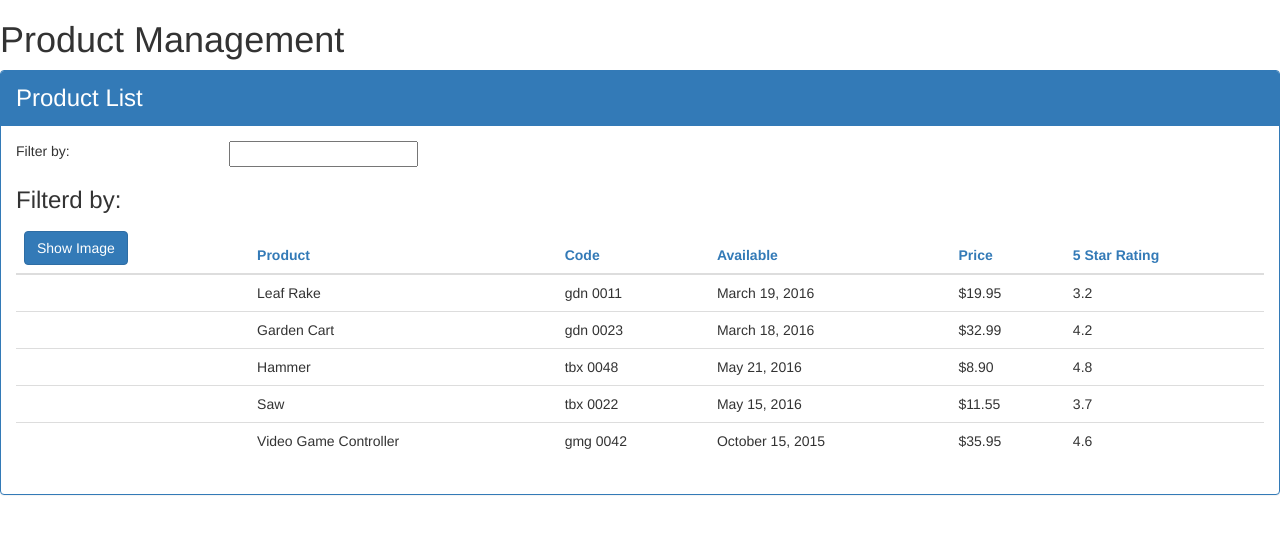
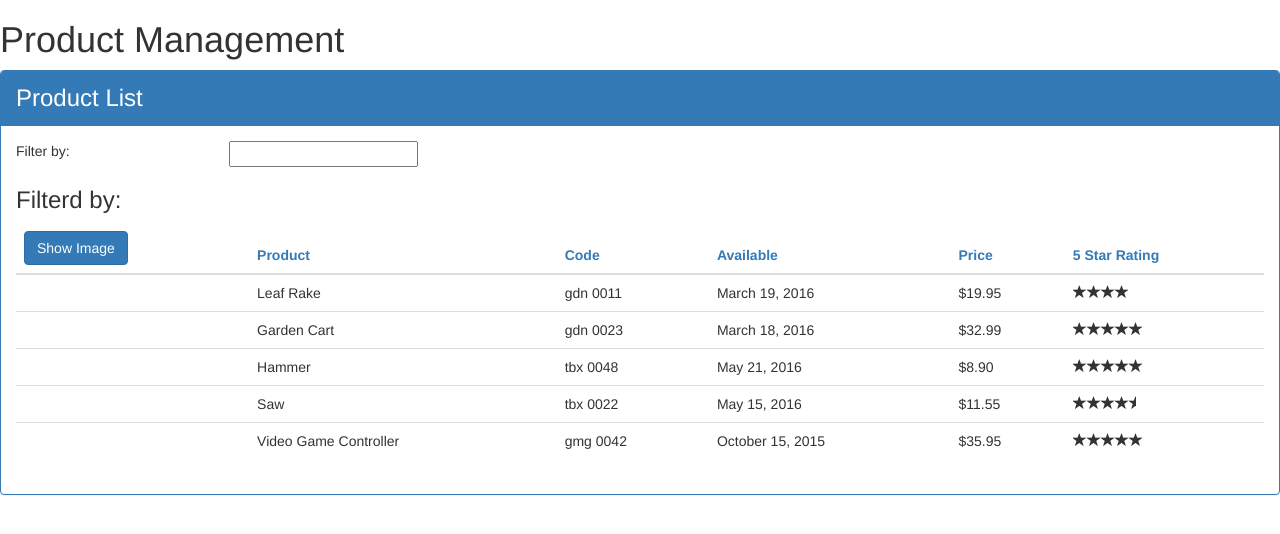
Before and after one commit to sanjanamadhulika/product-management, an Angular app: page / in a window 1280 px wide. Shown: the top 534 px of the page. Built offline with nearby package versions, Linux system fonts and the light colour scheme.

Commit message:
Modified the rating from number to star using nested components

```diff
--- a/src/app/products/product-list.component.html
+++ b/src/app/products/product-list.component.html
@@ -45,7 +45,8 @@
                         <td>{{product.productCode | lowercase | convertToSpaces: '-'}}</td>
                         <td>{{product.releaseDate}}</td>
                         <td>{{product.price | currency: 'USD' : true : '1.2-2' }}</td>
-                        <td>{{product.starRating}}</td>
+                        <td><pm-star [rating] = 'product.starRating'
+                            (ratingClicked) ='onRatingClicked($event)'></pm-star></td>
                     </tr>
                 </tbody>
             </table>
--- a/src/app/products/product-list.component.ts
+++ b/src/app/products/product-list.component.ts
@@ -81,6 +81,10 @@
         this.filteredProducts = this.products;
     }
 
+    onRatingClicked(message:string):void{
+        this.pageTitle = 'Product List: ' + message;
+    }
+
     performFilter(filterBy: string): IProduct[]{
         filterBy = filterBy.toLocaleLowerCase();
         return this.products.filter(
--- a/src/app/shared/star.component.html
+++ b/src/app/shared/star.component.html
@@ -1,6 +1,7 @@
 <div class="crop"
     [style.width.px]="starWidth"
-    [title]="rating">
+    [title]="rating"
+    (click) ="onClick()">
     <div style="width: 86px">
         <span class="glyphicon glyphicon-star"></span>
         <span class="glyphicon glyphicon-star"></span>
--- /dev/null
+++ b/src/app/shared/star.component.ts
@@ -0,0 +1,19 @@
+import{Component, OnChanges, Input, EventEmitter, Output} from '@angular/core'
+
+@Component({
+    selector: 'pm-star',
+    templateUrl: './star.component.html',
+    styleUrls: ['./star.component.css']
+})
+export class StarComponent implements OnChanges{
+    @Input() rating: number;
+    starWidth: number;
+    @Output() ratingClicked: EventEmitter<string> = new EventEmitter<string>();
+
+    ngOnChanges(): void{
+        this.starWidth = this.rating * 86/5;
+    }
+    onClick():void{
+        this.ratingClicked.emit(`The rating ${this.rating} was clicked`);
+    }
+}
```
Also changed, not shown: src/app/app.module.ts (+5 -2 lines).
